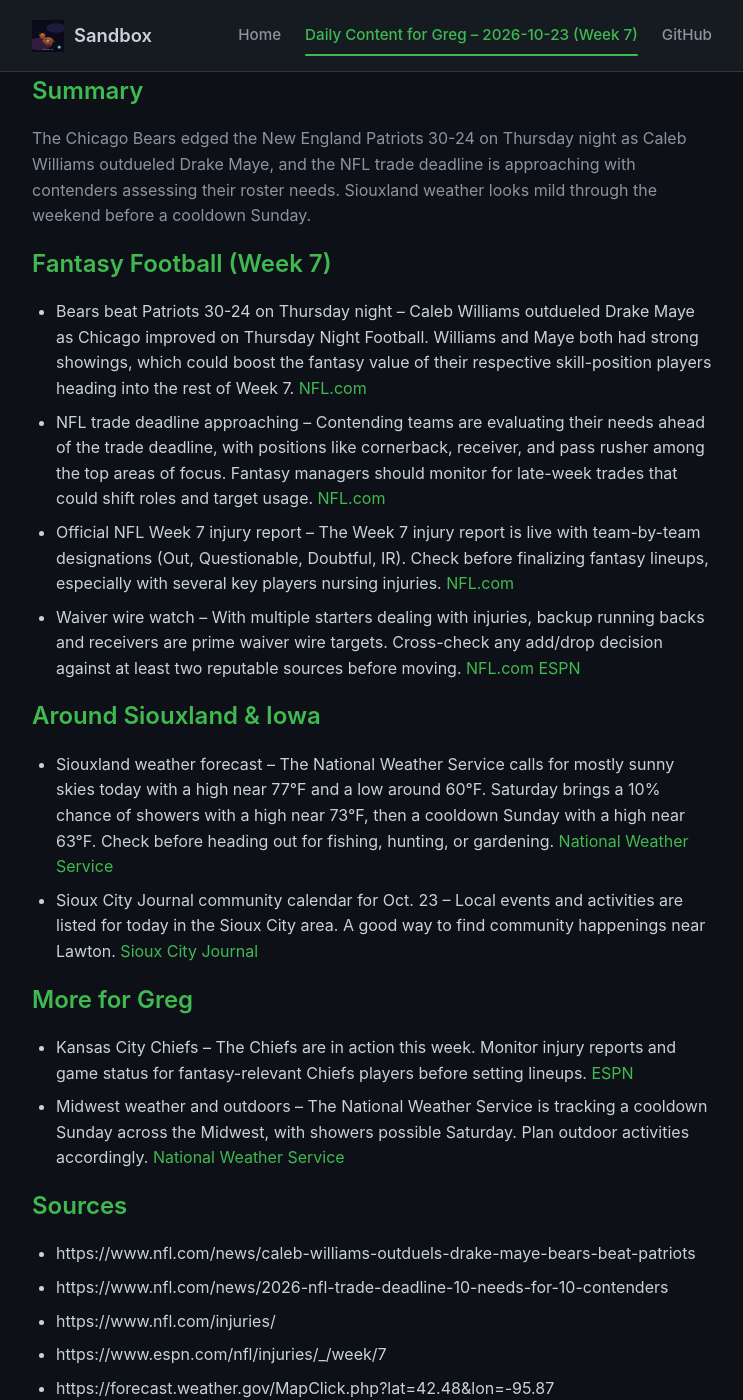
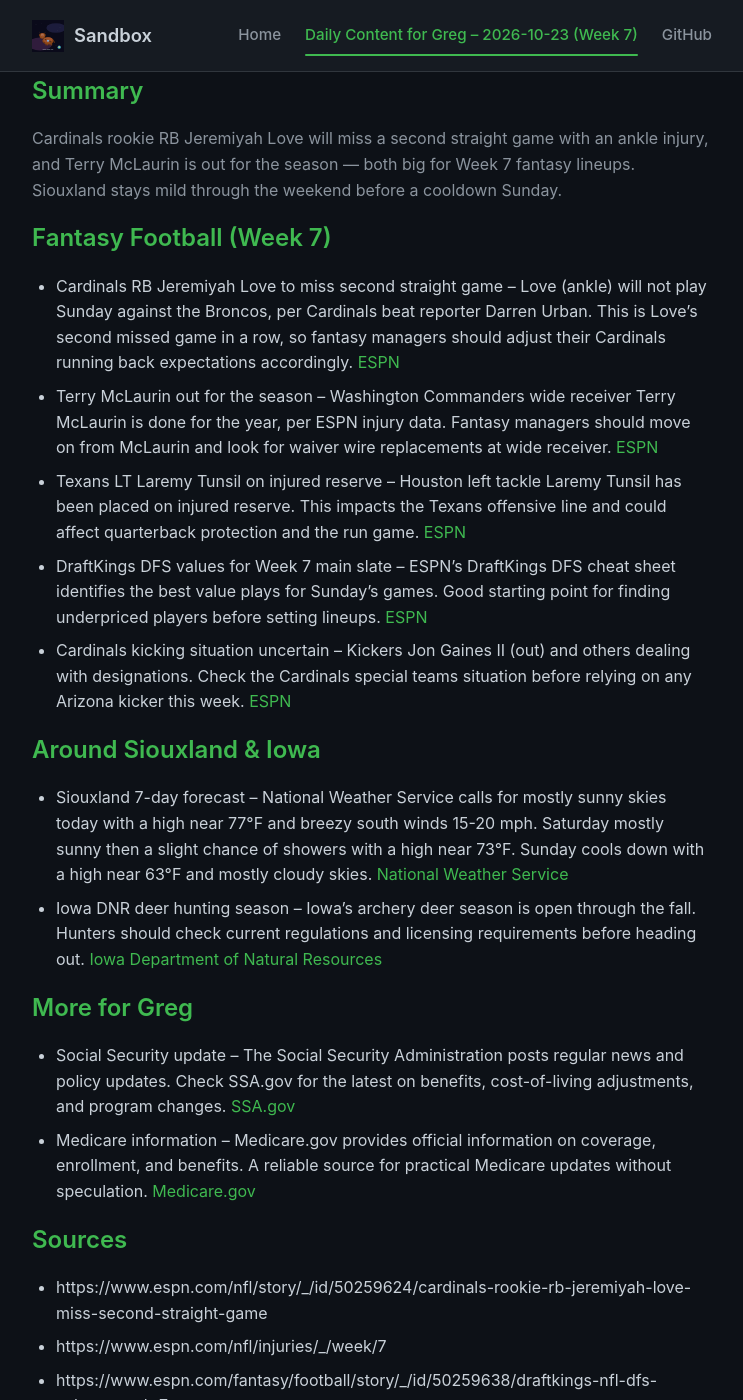
Before and after one commit to brownspacecow/sandbox, a Jekyll site: the page built from _posts/2026-10-23-week-7.md, in a window 1280 px wide and 1400 px high. Shown: the whole window, without its empty margins (268-1011 px from the left). Built offline with Jekyll 4.4.1, drawn with Linux system fonts in a browser that asks for light colours; some of the changed text lies outside the part shown.

Commit message:
Add daily content for Greg – 2026-10-23 (Week 7)
Update _posts/2026-10-23-week-7.md with content from issue #30:
- Cardinals rookie RB Jeremiyah Love to miss second straight game (ankle)
- Terry McLaurin out for the season
- Texans LT Laremy Tunsil on injured reserve
- DraftKings DFS values for Week 7 main slate
- Cardinals kicking situation uncertain
- Siouxland 7-day forecast
- Iowa DNR deer hunting season
- Social Security update
- Medicare information

Closes #30

Co-authored-by: openhands <openhands@all-hands.dev>

```diff
--- a/_posts/2026-10-23-week-7.md
+++ b/_posts/2026-10-23-week-7.md
@@ -2,38 +2,39 @@
 layout: default
 title: "Daily Content for Greg – 2026-10-23 (Week 7)"
 date: 2026-10-23
-excerpt: The Bears edged the Patriots 30-24 on Thursday night, NFL trade deadline nears, and mild Siouxland weather for October 23, 2026.
+excerpt: Cardinals rookie RB Jeremiyah Love misses a second straight game with an ankle injury, Terry McLaurin is out for the season, and mild Siouxland weather for October 23, 2026.
 ---
 
 ## Summary
 
-The Chicago Bears edged the New England Patriots 30-24 on Thursday night as Caleb Williams outdueled Drake Maye, and the NFL trade deadline is approaching with contenders assessing their roster needs. Siouxland weather looks mild through the weekend before a cooldown Sunday.
+Cardinals rookie RB Jeremiyah Love will miss a second straight game with an ankle injury, and Terry McLaurin is out for the season — both big for Week 7 fantasy lineups. Siouxland stays mild through the weekend before a cooldown Sunday.
 
 ## Fantasy Football (Week 7)
 
-* Bears beat Patriots 30-24 on Thursday night – Caleb Williams outdueled Drake Maye as Chicago improved on Thursday Night Football. Williams and Maye both had strong showings, which could boost the fantasy value of their respective skill-position players heading into the rest of Week 7. [NFL.com](https://www.nfl.com/news/caleb-williams-outduels-drake-maye-bears-beat-patriots)
-* NFL trade deadline approaching – Contending teams are evaluating their needs ahead of the trade deadline, with positions like cornerback, receiver, and pass rusher among the top areas of focus. Fantasy managers should monitor for late-week trades that could shift roles and target usage. [NFL.com](https://www.nfl.com/news/2026-nfl-trade-deadline-10-needs-for-10-contenders)
-* Official NFL Week 7 injury report – The Week 7 injury report is live with team-by-team designations (Out, Questionable, Doubtful, IR). Check before finalizing fantasy lineups, especially with several key players nursing injuries. [NFL.com](https://www.nfl.com/injuries/)
-* Waiver wire watch – With multiple starters dealing with injuries, backup running backs and receivers are prime waiver wire targets. Cross-check any add/drop decision against at least two reputable sources before moving. [NFL.com](https://www.nfl.com/injuries/) [ESPN](https://www.espn.com/nfl/injuries/_/week/7)
+* Cardinals RB Jeremiyah Love to miss second straight game – Love (ankle) will not play Sunday against the Broncos, per Cardinals beat reporter Darren Urban. This is Love's second missed game in a row, so fantasy managers should adjust their Cardinals running back expectations accordingly. [ESPN](https://www.espn.com/nfl/story/_/id/50259624/cardinals-rookie-rb-jeremiyah-love-miss-second-straight-game)
+* Terry McLaurin out for the season – Washington Commanders wide receiver Terry McLaurin is done for the year, per ESPN injury data. Fantasy managers should move on from McLaurin and look for waiver wire replacements at wide receiver. [ESPN](https://www.espn.com/nfl/injuries/_/week/7)
+* Texans LT Laremy Tunsil on injured reserve – Houston left tackle Laremy Tunsil has been placed on injured reserve. This impacts the Texans offensive line and could affect quarterback protection and the run game. [ESPN](https://www.espn.com/nfl/injuries/_/week/7)
+* DraftKings DFS values for Week 7 main slate – ESPN's DraftKings DFS cheat sheet identifies the best value plays for Sunday's games. Good starting point for finding underpriced players before setting lineups. [ESPN](https://www.espn.com/fantasy/football/story/_/id/50259638/draftkings-nfl-dfs-values-week-7)
+* Cardinals kicking situation uncertain – Kickers Jon Gaines II (out) and others dealing with designations. Check the Cardinals special teams situation before relying on any Arizona kicker this week. [ESPN](https://www.espn.com/nfl/injuries/_/week/7)
 
 ## Around Siouxland & Iowa
 
-* Siouxland weather forecast – The National Weather Service calls for mostly sunny skies today with a high near 77°F and a low around 60°F. Saturday brings a 10% chance of showers with a high near 73°F, then a cooldown Sunday with a high near 63°F. Check before heading out for fishing, hunting, or gardening. [National Weather Service](https://forecast.weather.gov/MapClick.php?lat=42.48&lon=-95.87)
-* Sioux City Journal community calendar for Oct. 23 – Local events and activities are listed for today in the Sioux City area. A good way to find community happenings near Lawton. [Sioux City Journal](https://siouxcityjournal.com/news/local/)
+* Siouxland 7-day forecast – National Weather Service calls for mostly sunny skies today with a high near 77°F and breezy south winds 15-20 mph. Saturday mostly sunny then a slight chance of showers with a high near 73°F. Sunday cools down with a high near 63°F and mostly cloudy skies. [National Weather Service](https://forecast.weather.gov/MapClick.php?lat=42.48&lon=-95.87)
+* Iowa DNR deer hunting season – Iowa's archery deer season is open through the fall. Hunters should check current regulations and licensing requirements before heading out. [Iowa Department of Natural Resources](https://www.iowadnr.gov/)
 
 ## More for Greg
 
-* Kansas City Chiefs – The Chiefs are in action this week. Monitor injury reports and game status for fantasy-relevant Chiefs players before setting lineups. [ESPN](https://www.espn.com/nfl/injuries/_/week/7)
-* Midwest weather and outdoors – The National Weather Service is tracking a cooldown Sunday across the Midwest, with showers possible Saturday. Plan outdoor activities accordingly. [National Weather Service](https://www.weather.gov/)
+* Social Security update – The Social Security Administration posts regular news and policy updates. Check SSA.gov for the latest on benefits, cost-of-living adjustments, and program changes. [SSA.gov](https://www.ssa.gov/)
+* Medicare information – Medicare.gov provides official information on coverage, enrollment, and benefits. A reliable source for practical Medicare updates without speculation. [Medicare.gov](https://www.medicare.gov/)
 
 ## Sources
 
-* https://www.nfl.com/news/caleb-williams-outduels-drake-maye-bears-beat-patriots
-* https://www.nfl.com/news/2026-nfl-trade-deadline-10-needs-for-10-contenders
-* https://www.nfl.com/injuries/
+* https://www.espn.com/nfl/story/_/id/50259624/cardinals-rookie-rb-jeremiyah-love-miss-second-straight-game
 * https://www.espn.com/nfl/injuries/_/week/7
+* https://www.espn.com/fantasy/football/story/_/id/50259638/draftkings-nfl-dfs-values-week-7
 * https://forecast.weather.gov/MapClick.php?lat=42.48&lon=-95.87
-* https://siouxcityjournal.com/news/local/
-* https://www.weather.gov/
+* https://www.iowadnr.gov/
+* https://www.ssa.gov/
+* https://www.medicare.gov/
 
 [&larr; Back to homepage]({{ '/' | relative_url }})
```
